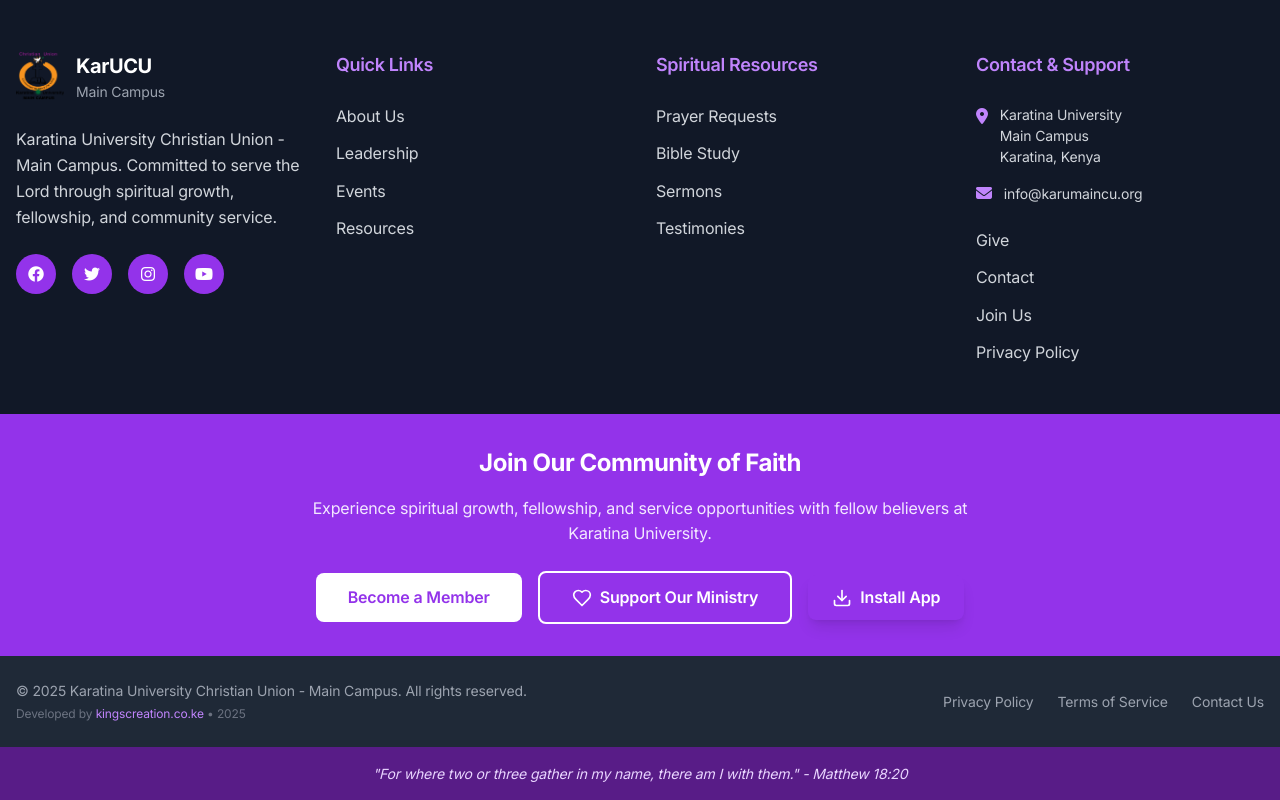
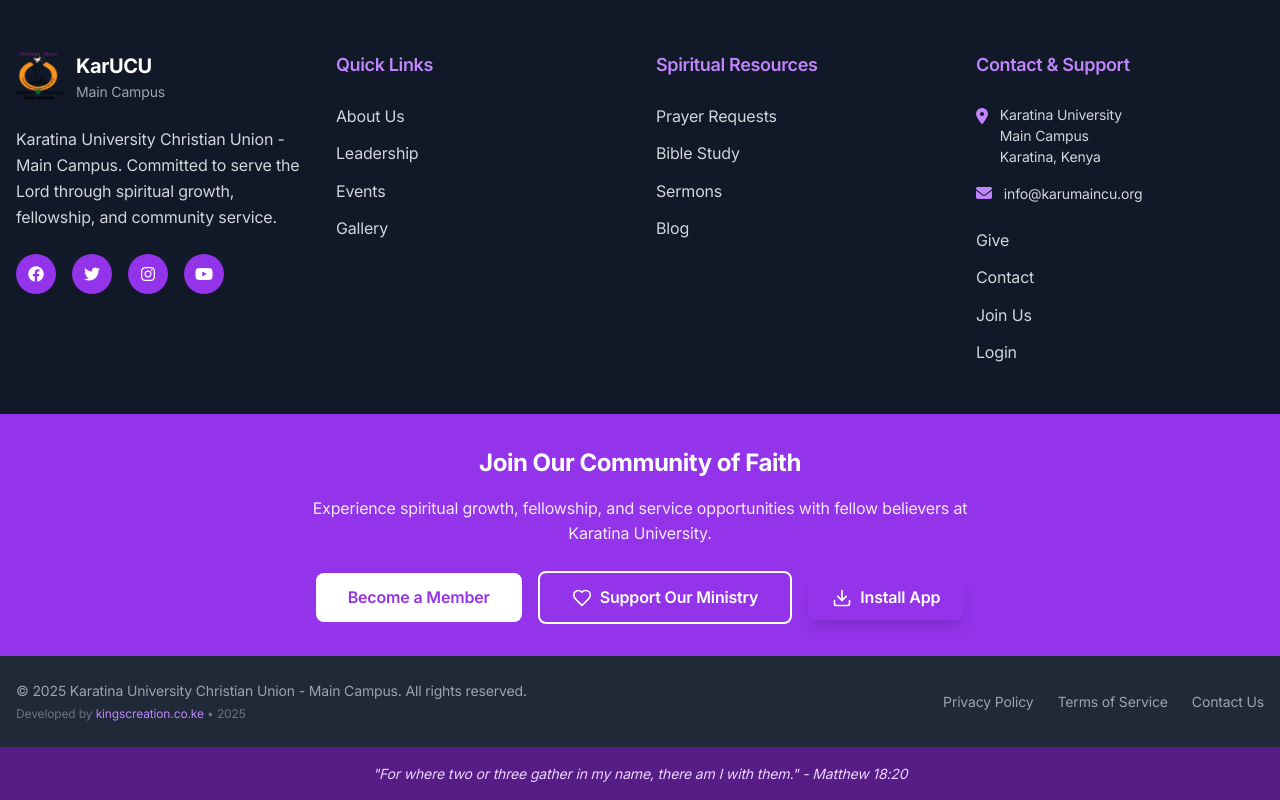
Before and after one commit to steve-kings/karumaincu_website, a Next.js app: page / in a window 1280 px wide. Shown: the part 2891-3691 px from the top of the page. Built offline with nearby package versions, Linux system fonts and the light colour scheme; no server answers.

Commit message:
Fix footer links to existing pages

```diff
--- a/src/components/Footer.jsx
+++ b/src/components/Footer.jsx
@@ -9,21 +9,21 @@ export default function Footer() {
     { name: 'About Us', href: '/about' },
     { name: 'Leadership', href: '/leadership' },
     { name: 'Events', href: '/events' },
-    { name: 'Resources', href: '/resources' },
+    { name: 'Gallery', href: '/media' },
   ]
 
   const spiritualLinks = [
-    { name: 'Prayer Requests', href: '/prayer' },
-    { name: 'Bible Study', href: '/resources' },
+    { name: 'Prayer Requests', href: '/prayer-requests' },
+    { name: 'Bible Study', href: '/login' },
     { name: 'Sermons', href: '/media' },
-    { name: 'Testimonies', href: '/blog' },
+    { name: 'Blog', href: '/blog' },
   ]
 
   const supportLinks = [
     { name: 'Give', href: '/give' },
     { name: 'Contact', href: '/contact' },
     { name: 'Join Us', href: '/register' },
-    { name: 'Privacy Policy', href: '/privacy' },
+    { name: 'Login', href: '/login' },
   ]
 
   return (
```
